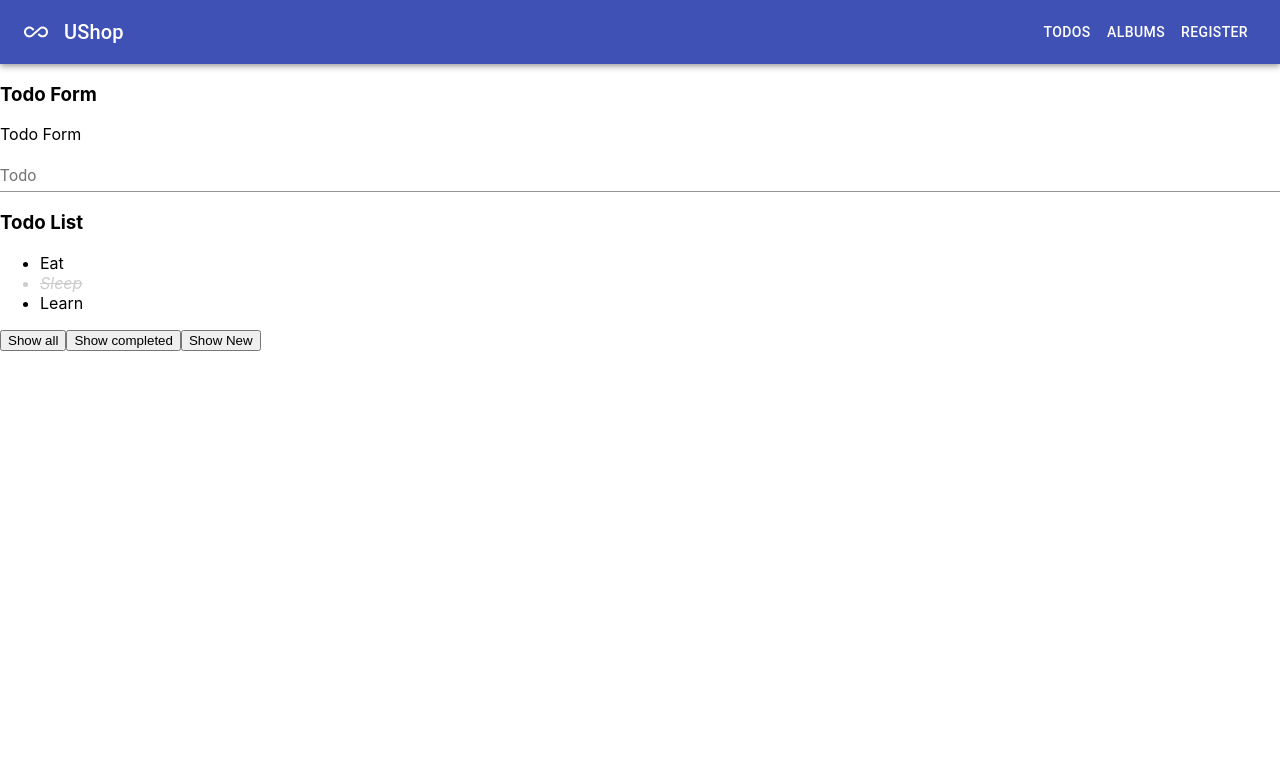
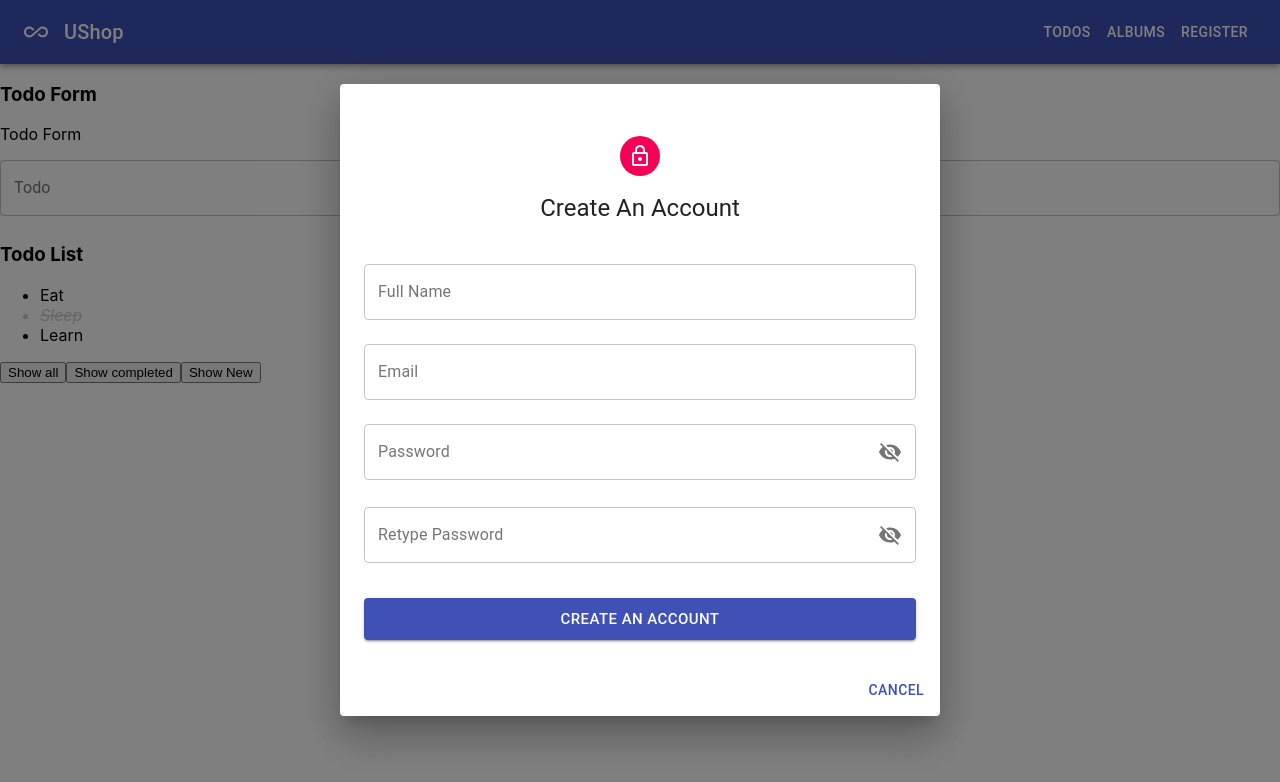
Before and after one commit to hungntth/learn-react, a React (Create React App) app: page /todos in a window 1280 px wide. Both pictures are taken after a click on the button "REGISTER". Shown: the top 782 px of the page. Built offline with nearby package versions, Linux system fonts and the light colour scheme; no server answers.

Commit message:
auth-register

```diff
--- a/package.json
+++ b/package.json
@@ -12,6 +12,7 @@
     "@testing-library/user-event": "^13.5.0",
     "axios": "^0.26.1",
     "classnames": "^2.3.1",
+    "notistack": "^2.0.3",
     "query-string": "^7.1.1",
     "react": "^17.0.2",
     "react-dom": "^17.0.2",
--- a/src/api/axiosClient.js
+++ b/src/api/axiosClient.js
@@ -1,31 +1,47 @@
-import axios from "axios";
+import axios from 'axios';
 
 const axiosClient = axios.create({
-    baseURL: 'https://api.ezfrontend.com/',
-    headers: {
-        'Content-Type': 'application/json',
-    }
+  baseURL: 'https://api.ezfrontend.com/',
+  headers: {
+    'Content-Type': 'application/json',
+  },
 });
 
 // Interceptors
 // Add a request interceptor
-axiosClient.interceptors.request.use(function (config) {
+axiosClient.interceptors.request.use(
+  function (config) {
     // Do something before request is sent
     return config;
-  }, function (error) {
+  },
+  function (error) {
     // Do something with request error
     return Promise.reject(error);
-  });
+  }
+);
 
 // Add a response interceptor
-axiosClient.interceptors.response.use(function (response) {
+axiosClient.interceptors.response.use(
+  function (response) {
     // Any status code that lie within the range of 2xx cause this function to trigger
     // Do something with response data
     return response.data;
-  }, function (error) {
+  },
+  function (error) {
     // Any status codes that falls outside the range of 2xx cause this function to trigger
     // Do something with response error
+    const { config, status, data } = error.response;
+    const URLS = ['/auth/local/register', '/auth/local'];
+    if (URLS.includes(config.url) && status === 400) {
+      const errorList = data.data || [];
+      const firstError = errorList.length > 0 ? errorList[0] : {};
+      const messageList = firstError.messages || [];
+      const firstMessage = messageList.length > 0 ? messageList[0] : {};
+      throw new Error(firstMessage.message);
+    }
+
     return Promise.reject(error);
-  });
+  }
+);
 
 export default axiosClient;
--- a/src/api/userApi.js
+++ b/src/api/userApi.js
@@ -0,0 +1,15 @@
+import axiosClient from './axiosClient';
+
+const userApi = {
+  register(data) {
+    const url = '/auth/local/register';
+    return axiosClient.post(url, data);
+  },
+
+  login(data) {
+    const url = '/auth/local';
+    return axiosClient.post(url, data);
+  },
+};
+
+export default userApi;
--- a/src/app/store.js
+++ b/src/app/store.js
@@ -1,8 +1,10 @@
 import { configureStore } from "@reduxjs/toolkit";
 import  counterReducer  from "../featrues/Counter/counterSlice";
+import  userReducer  from "../featrues/Auth/userSlice";
 
 const rootReducer = {
     counter: counterReducer,
+    user: userReducer,
 };
 const store = configureStore({
     reducer: rootReducer,
--- a/src/components/Header/index.jsx
+++ b/src/components/Header/index.jsx
@@ -6,6 +6,13 @@ import Typography from '@material-ui/core/Typography';
 import AllInclusiveIcon from '@material-ui/icons/AllInclusive';
 import React from 'react';
 import { Link, NavLink } from 'react-router-dom';
+import Dialog from '@material-ui/core/Dialog';
+import DialogActions from '@material-ui/core/DialogActions';
+import DialogContent from '@material-ui/core/DialogContent';
+import DialogContentText from '@material-ui/core/DialogContentText';
+import DialogTitle from '@material-ui/core/DialogTitle';
+import { TextField } from '@material-ui/core';
+import Register from 'featrues/Auth/components/Register';
 
 const useStyles = makeStyles((theme) => ({
   root: {
@@ -23,8 +30,28 @@ const useStyles = makeStyles((theme) => ({
   },
 }));
 
-export default function Header() {
+export default function Header(disableBackdropClick,disableEscapeKeyDown) {
   const classes = useStyles();
+  const [open, setOpen] = React.useState(false);
+
+  const handleClickOpen = () => {
+    setOpen(true);
+  };
+
+  const handleClose = (event, reason) => {
+    if (disableBackdropClick && reason === "backdropClick") {
+      return false;
+    }
+
+    if (disableEscapeKeyDown && reason === "escapeKeyDown") {
+      return false;
+    }
+
+    if (typeof setOpen === "function") {
+      setOpen(false);
+    }
+
+  };
 
   return (
     <div className={classes.root}>
@@ -46,9 +73,22 @@ export default function Header() {
             <Button color="inherit">Albums</Button>
           </NavLink>
 
-          <Button color="inherit">Register</Button>
+          <Button color="inherit" onClick={handleClickOpen}>Register</Button>
         </Toolbar>
       </AppBar>
+
+      <Dialog disableEscapeKeyDown
+      // disableBackdropClick='true'
+      open={open} onClose={handleClose} aria-labelledby="form-dialog-title">
+        <DialogContent>
+          <Register />
+        </DialogContent>
+        <DialogActions>
+          <Button onClick={handleClose} color="primary">
+            Cancel
+          </Button>
+        </DialogActions>
+      </Dialog>
     </div>
   );
 }
--- a/src/components/forn-controls/InputField/index.jsx
+++ b/src/components/forn-controls/InputField/index.jsx
@@ -2,7 +2,6 @@ import { TextField } from '@material-ui/core';
 import PropTypes from 'prop-types';
 import React from 'react';
 import { Controller } from 'react-hook-form';
-
 
 InputField.propTypes = {
   form: PropTypes.object.isRequired,
@@ -13,24 +12,30 @@ InputField.propTypes = {
 };
 
 function InputField(props) {
-    const {form,name,label,disabled} = props;
-    const {errors, formState} = form;
-    const hasError = formState.touched[name] && errors[name];
+  const { form, name, label, disabled } = props;
+  const { errors } = form;
+  const hasError = errors[name];
 
   return (
     <Controller
       name={name}
       control={form.control}
-            as={TextField}
-
+      render={({ onChange, onBlur, value, name }) => (
+        <TextField
+          margin="normal"
+          variant="outlined"
           fullWidth
-            label ={label}
-            disabled = {disabled}
-
+          label={label}
+          disabled={disabled}
           error={!!hasError}
           helperText={errors[name]?.message}
-        >
-        </Controller>
+          name={name}
+          value={value}
+          onChange={onChange}
+          onBlur={onBlur}
+        />
+      )}
+    />
   );
 }
 
--- /dev/null
+++ b/src/components/forn-controls/PasswordField/index.jsx
@@ -0,0 +1,64 @@
+import { FormHelperText } from '@material-ui/core';
+import FormControl from '@material-ui/core/FormControl';
+import IconButton from '@material-ui/core/IconButton';
+import InputAdornment from '@material-ui/core/InputAdornment';
+import InputLabel from '@material-ui/core/InputLabel';
+import OutlinedInput from '@material-ui/core/OutlinedInput';
+import Visibility from '@material-ui/icons/Visibility';
+import VisibilityOff from '@material-ui/icons/VisibilityOff';
+import PropTypes from 'prop-types';
+import React, { useState } from 'react';
+import { Controller } from 'react-hook-form';
+
+PasswordField.propTypes = {
+  form: PropTypes.object.isRequired,
+  name: PropTypes.string.isRequired,
+
+  label: PropTypes.string,
+  disabled: PropTypes.bool,
+};
+
+function PasswordField(props) {
+  const { form, name, label, disabled } = props;
+  const { errors } = form;
+  const hasError = !!errors[name];
+
+  const [showPassword, setShowPassword] = useState(false);
+
+  const toggleShowPassword = () => {
+    setShowPassword((x) => !x);
+  };
+
+  return (
+    <FormControl error={hasError} fullWidth margin="normal" variant="outlined">
+      <InputLabel htmlFor={name}>{label}</InputLabel>
+
+      <Controller
+        name={name}
+        control={form.control}
+        render={({ onChange, onBlur, value, name }) => (
+          <OutlinedInput
+            id={name}
+            type={showPassword ? 'text' : 'password'}
+            label={label}
+            endAdornment={
+              <InputAdornment position="end">
+                <IconButton aria-label="toggle password visibility" onClick={toggleShowPassword} edge="end">
+                  {showPassword ? <Visibility /> : <VisibilityOff />}
+                </IconButton>
+              </InputAdornment>
+            }
+            disabled={disabled}
+            value={value}
+            onChange={onChange}
+            onBlur={onBlur}
+          />
+        )}
+      />
+
+      <FormHelperText>{errors[name]?.message}</FormHelperText>
+    </FormControl>
+  );
+}
+
+export default PasswordField;
--- /dev/null
+++ b/src/featrues/Auth/components/Register/index.jsx
@@ -0,0 +1,38 @@
+import React from 'react';
+import PropTypes from 'prop-types';
+import RegisterForm from '../RegisterForm';
+import { useDispatch } from 'react-redux';
+import { unwrapResult } from '@reduxjs/toolkit';
+import { register } from 'featrues/Auth/userSlice';
+import { useSnackbar } from 'notistack';
+
+Register.propTypes = {
+
+};
+
+function Register(props) {
+    const dispatch = useDispatch();
+    const {enqueueSnackbar} = useSnackbar;
+    const handleSubmit = async (values) => {
+
+       try {
+        values.username =values.email;
+
+        const action = register(values);
+        const resulAction = await dispatch(action);
+        const user = unwrapResult(resulAction);
+        console.log('New user', user);
+        enqueueSnackbar('Register successfully', {variant: 'success' });
+       } catch (error) {
+        console.log('Failed to register:', error)
+
+       }
+    }
+    return (
+        <div>
+            <RegisterForm onSubmit = {handleSubmit} />
+        </div>
+    );
+}
+
+export default Register;
--- /dev/null
+++ b/src/featrues/Auth/components/RegisterForm/index.jsx
@@ -0,0 +1,115 @@
+import { yupResolver } from '@hookform/resolvers/yup';
+import { Avatar, Button, LinearProgress, makeStyles, Typography } from '@material-ui/core';
+import { LockOutlined } from '@material-ui/icons';
+import InputField from 'components/forn-controls/InputField';
+import PropTypes from 'prop-types';
+import React from 'react';
+import { useForm } from 'react-hook-form';
+import * as yup from 'yup';
+import PasswordField from 'components/forn-controls/PasswordField';
+
+const schema = yup.object().shape({
+    fullName: yup
+      .string()
+      .required('Please enter your full name.')
+      .test('should has at least two words', 'Please enter at least two words.', (value) => {
+        return value.split(' ').length >= 2;
+      }),
+
+    email: yup.string().required('Please enter your email.').email('Please enter a valid email address.'),
+    password: yup.string().required('Please enter your password').min(6, 'Please enter at least 6 characters.'),
+    retypePassword: yup
+      .string()
+      .required('Please retype your password.')
+      .oneOf([yup.ref('password')], 'Password does not match'),
+  });
+const useStyles = makeStyles((theme) => ({
+    root: {
+      position: 'relative',
+      paddingTop: theme.spacing(4),
+    },
+
+    avatar: {
+      margin: '0 auto',
+      backgroundColor: theme.palette.secondary.main,
+    },
+
+    title: {
+      margin: theme.spacing(2, 0, 3, 0),
+      textAlign: 'center',
+    },
+
+    submit: {
+      margin: theme.spacing(3, 0, 2, 0),
+    },
+
+    progress: {
+      position: 'absolute',
+      top: theme.spacing(1),
+      left: 0,
+      right: 0,
+    },
+  }));
+
+RegisterForm.propTypes = {
+  onSubmit: PropTypes.func,
+};
+
+function RegisterForm(props) {
+    const classes = useStyles();
+
+  const form = useForm({
+    defaultValues: {
+        fullName: '',
+        email: '',
+        password: '',
+        retypePassword: '',
+    },
+    resolver: yupResolver(schema),
+  });
+
+  const handleSubmit = async (values) => {
+    const { onSubmit } = props;
+    if (onSubmit) {
+      await onSubmit(values);
+    }
+    form.reset();
+  };
+
+
+  const { isSubmitting } = form.formState;
+  return (
+    <div className={classes.root}>
+      {isSubmitting && <LinearProgress className={classes.progress} />}
+
+      <Avatar className={classes.avatar}>
+        <LockOutlined></LockOutlined>
+      </Avatar>
+
+      <Typography className={classes.title} component="h3" variant="h5">
+        Create An Account
+      </Typography>
+
+      <form onSubmit={form.handleSubmit(handleSubmit)}>
+        <InputField name="fullName" label="Full Name" form={form} />
+        <InputField name="email" label="Email" form={form} />
+        <PasswordField name="password" label="Password" form={form} />
+        <PasswordField name="retypePassword" label="Retype Password" form={form} />
+
+        <Button
+          disabled={isSubmitting}
+          type="submit"
+          className={classes.submit}
+          variant="contained"
+          color="primary"
+          fullWidth
+          size="large"
+        >
+          Create an account
+        </Button>
+      </form>
+    </div>
+  );
+}
+
+export default RegisterForm;
--- /dev/null
+++ b/src/featrues/Auth/userSlice.js
@@ -0,0 +1,34 @@
+import { createAsyncThunk, createSlice } from "@reduxjs/toolkit";
+import userApi from "api/userApi";
+
+
+export const register = createAsyncThunk(
+    'user/register',
+    async (payload) => {
+      const data = await userApi.register(payload);
+      localStorage.setItem('access_token', data.jwt);
+      localStorage.setItem('user', JSON.stringify(data.user));
+
+      return data.user;
+    });
+
+const userSlice = createSlice({
+    name: 'user',
+    initialState:{
+        current: {},
+        settings: {},
+    },
+
+    reducers:{
+
+    },
+    extraReducers: {
+        [register.fulfilled]: (state,action) => {
+            state.current = action.payload;
+        }
+    }
+
+});
+
+const {reducer} = userSlice;
+export default reducer;
```
Also changed, not shown: jsconfig.json (+8 -7 lines), src/featrues/Auth/index.jsx (added), 1 other file (tests, documents, lock files or other folders). Lines whose indentation alone changed are shown as unchanged.
